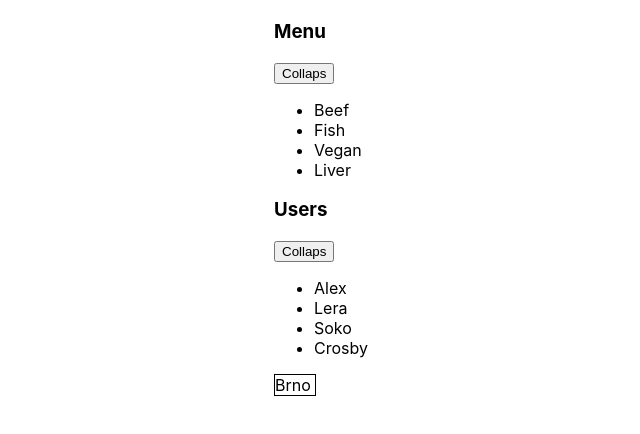
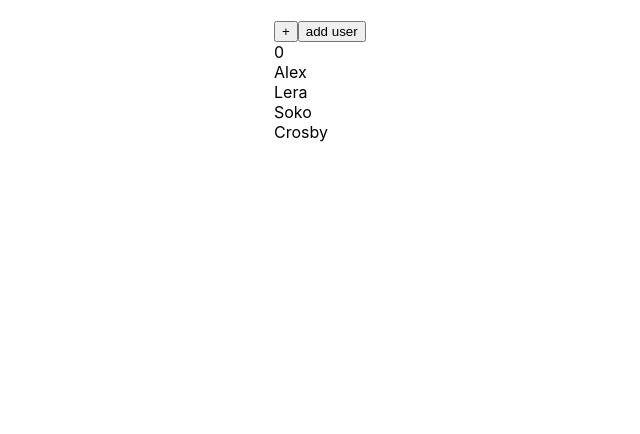
Before and after one commit to aavdienko/ReactTS-kabzda, a React (Create React App) app: page / in a window 1280 px wide. Shown: the top 434 px of the page, without its empty margins (66-706 px from the left). Built offline with nearby package versions, Linux system fonts and the light colour scheme.

Commit message:
Lesson 17. Added React.memo to Components

```diff
--- a/src/App.tsx
+++ b/src/App.tsx
@@ -8,6 +8,7 @@ import { SelfControledAccordion } from './components/SelfControledAccordion/Self
 import { SelfControledRaiting } from './components/SelfControledRaiting/SelfControledRaiting';
 import { UncontrolledInput, UncontrolledInputWithTrackedValue } from './components/Inputs/UncontrolledInput';
 import { Select } from './components/Select/Select';
+import { MemoExample } from './components/MemoExample/MemoExample';
 
 
 function App() {
@@ -40,13 +41,14 @@ function App() {
   return (
     <div className={'App'}>
 
-      <SelfControledAccordion title={'Menu'} items={itemsMenu} onclickHandler={onclickHandler}/>
-      <SelfControledAccordion title={'Users'} items={itemsUsers} onclickHandler={onclickHandler}/>
-      <Select value={selectValue} onChange={onChange} items={[
+      {/* <SelfControledAccordion title={'Menu'} items={itemsMenu} onclickHandler={onclickHandler}/> */}
+      {/* <SelfControledAccordion title={'Users'} items={itemsUsers} onclickHandler={onclickHandler}/> */}
+      {/* <Select value={selectValue} onChange={onChange} items={[
         {value: "1", title: 'Praha'},
         {value: "2", title: 'Brno'},
         {value: "3", title: 'Plzen'}
-      ]}/>
+      ]}/> */}
+      <MemoExample/>
       {/* <SelfControledRaiting/>
       <SelfControledRaiting/>
       <SelfControledRaiting/> */}
--- /dev/null
+++ b/src/components/MemoExample/MemoExample.tsx
@@ -0,0 +1,46 @@
+import React from "react"
+import { useState } from "react"
+
+
+type NewMessagesCounterPropsType = {
+  count: number
+}
+
+const NewMessagesCounter = (props: NewMessagesCounterPropsType) => {
+  return <div>{props.count}</div>
+}
+
+type UsersPropsType = {
+  users: Array<string>
+}
+
+const UsersFroMemo = (props: UsersPropsType) => {
+  console.log('USers');
+
+  return (
+    <div>
+      {props.users.map((user, i)=><div key={i}>{user}</div>)}
+    </div>
+  )
+}
+
+const Users = React.memo(UsersFroMemo) //создаем контейнерную компоненту с помощью HOC React.memo. Таким образом избегаем излишней перерисовки UsersFroMemo
+
+export const MemoExample = () => {
+  const [counter, setCounter] = useState(0)
+  const [users, setUsers] = useState(['Alex', 'Lera', 'Soko', 'Crosby'])
+
+  const addUser = () => {
+    const updatedUsers = [...users, 'Alex1']
+    setUsers(updatedUsers)
+  }
+
+  return (
+    <div>
+      <button onClick={()=>setCounter(counter+1)}>+</button>
+      <button onClick={addUser}>add user</button>
+      <NewMessagesCounter count={counter}/>
+      <Users users={users}/>
+    </div>
+  )
+}
```
